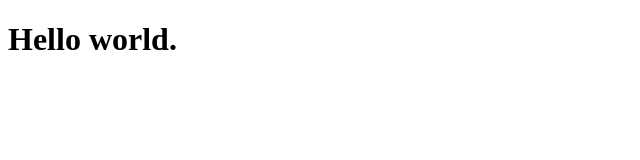
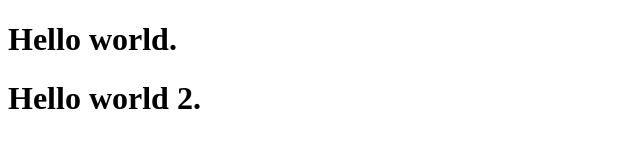
Before and after one commit to BunleapBeun/Web-and-Cloud-Technology-I, a plain HTML site: page Week-01/index.html in a window 1280 px wide. Shown: the whole page, without its empty margins (0-640 px from the left). Drawn offline with Linux system fonts and the light colour scheme.

Commit message:
update new

```diff
--- a/Week-01/index.html
+++ b/Week-01/index.html
@@ -7,5 +7,6 @@
 </head>
 <body>
     <h1>Hello world.</h1>
+    <h1>Hello world 2.</h1>
 </body>
 </html>
```
